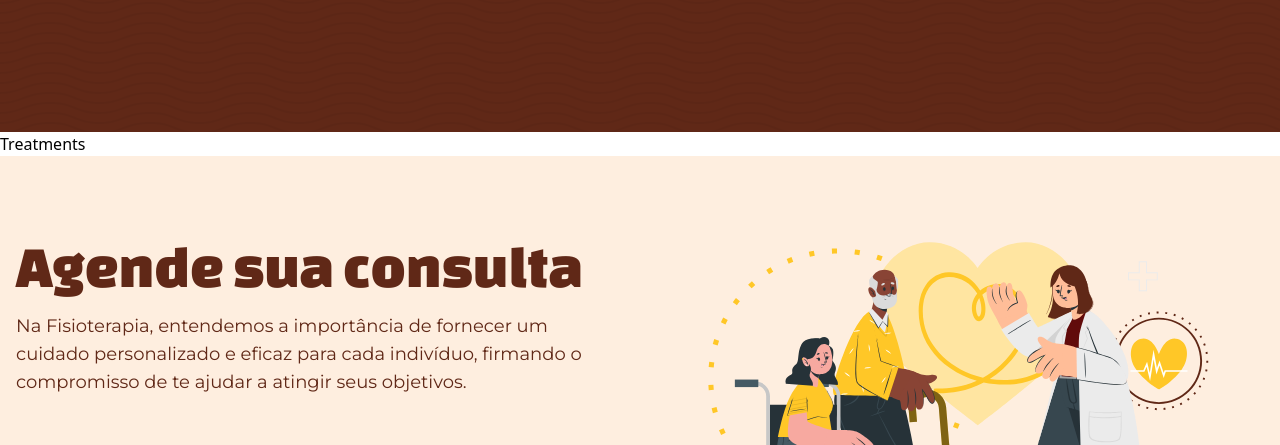
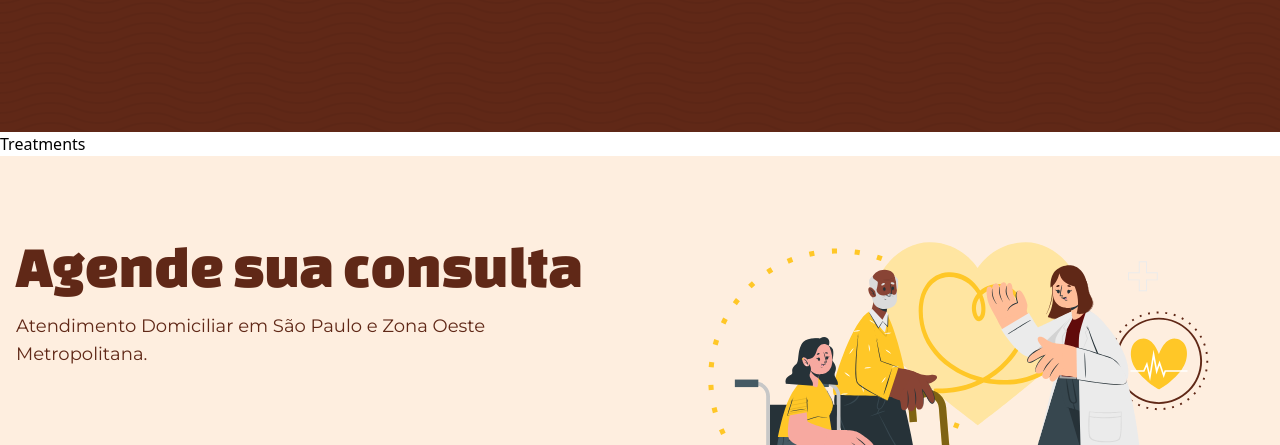
Before and after one commit to gustavonogales/dmc, a Gatsby site: page / in a window 1280 px wide. Shown: the part 1983-2428 px from the top of the page. Built offline with nearby package versions, Linux system fonts and the light colour scheme; Gatsby itself is replaced by a stand-in of ours.

Commit message:
change contact section content

```diff
--- a/src/components/sections/ContactSection.js
+++ b/src/components/sections/ContactSection.js
@@ -27,7 +27,7 @@ export const ContactSection = React.forwardRef((props, ref) => {
   return (
     <section className="bg-background" ref={ref} {...props}>
       <div className="container mx-auto flex flex-col lg:flex-row px-4 py-20 gap-8 lg:gap-20">
-        <div className="flex-1 flex-grow">
+        <div className="flex-1">
           <h2 className="font-display text-primary text-4xl sm:text-6xl text-center lg:text-start">
             {data.title}
           </h2>
@@ -70,7 +70,7 @@ export const ContactSection = React.forwardRef((props, ref) => {
             </li>
           </ul>
         </div>
-        <div className="flex-1">
+        <div className="flex-1 flex-grow">
           <StaticImage
             src={'../../images/old-man-woman-wheel-chair.svg'}
             alt="Senhor idoso em pé ao lado de uma moça cadeirante ambos de frente para a fisioterapeuta, que está acenando com a mão"
--- a/src/data/content.yaml
+++ b/src/data/content.yaml
@@ -41,9 +41,7 @@ professional:
           ajudar a atingir seus objetivos.
 contact:
   title: Agende sua consulta
-  description: Na Fisioterapia, entendemos a importância de fornecer um cuidado
-    personalizado e eficaz para cada indivíduo, firmando o compromisso de te
-    ajudar a atingir seus objetivos.
+  description: Atendimento Domiciliar em São Paulo e Zona Oeste Metropolitana.
   whatsapp: +55 11 94714-3859
   instagram: '@_deboramcorrea'
   email: deboramcorrea@gmail.com
```
